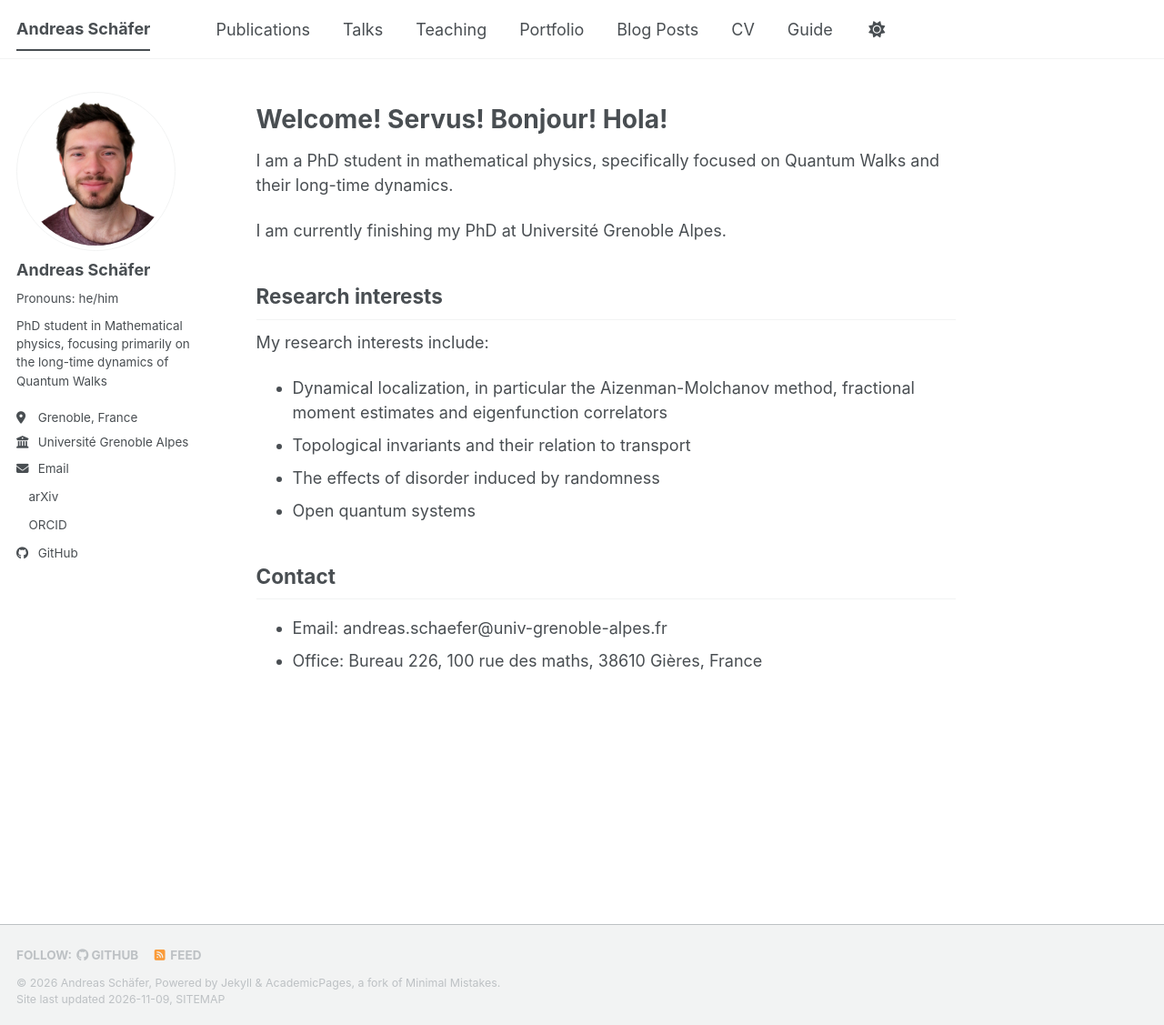
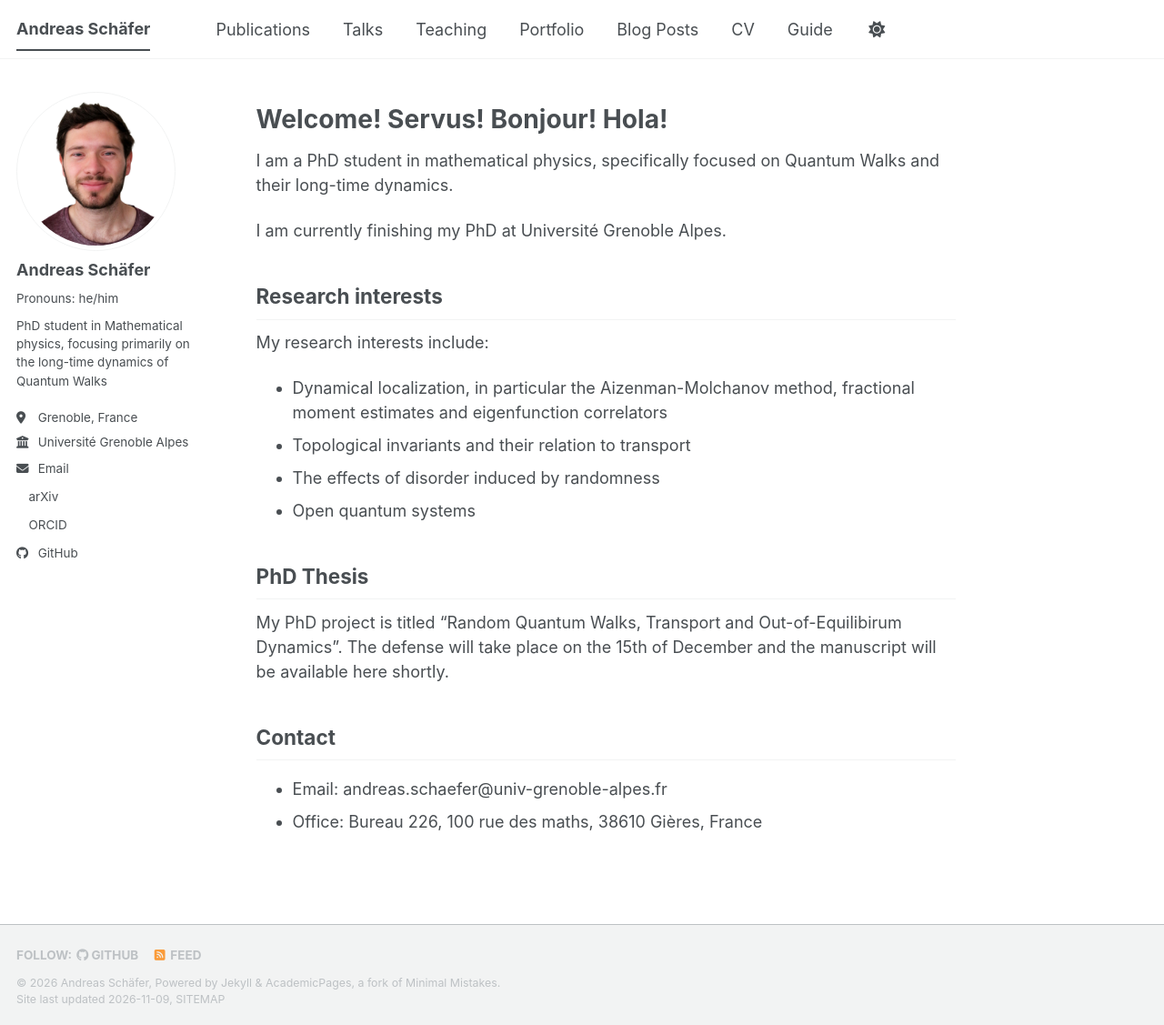
Before and after one commit to andreasschafer/andreasschafer.github.io, a Jekyll site: the page built from _pages/about.md, in a window 1280 px wide and 1127 px high. Shown: the whole window at 91% size. Built offline with Jekyll 4.4.1, drawn with Linux system fonts in a browser that asks for light colours; a script bundle is joined from its source files by our own code; a style sheet for code colours, icons or effects is not loaded.

Commit message:
add manuscript info

```diff
--- a/_pages/about.md
+++ b/_pages/about.md
@@ -22,6 +22,10 @@ My research interests include:
 - The effects of disorder induced by randomness
 - Open quantum systems
 
+## PhD Thesis
+
+My PhD project is titled "Random Quantum Walks, Transport and Out-of-Equilibirum Dynamics". The defense will take place on the 15th of December and the manuscript will be available here shortly.
+
 ## Contact
 
 - Email: andreas.schaefer@univ-grenoble-alpes.fr
```
